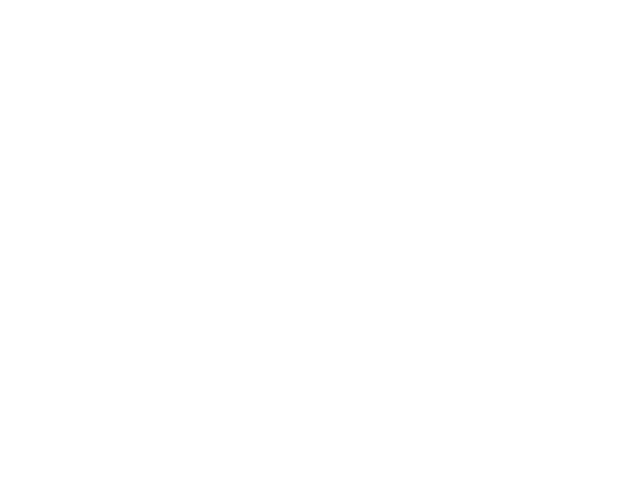
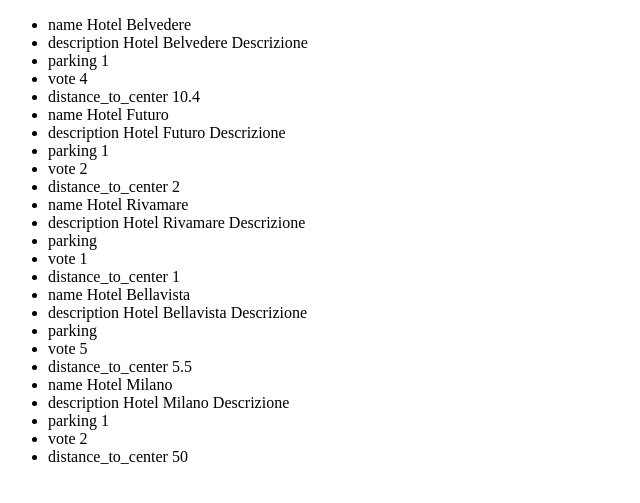
Before and after one commit to BeneArp/php-hotel, a PHP site: page / in a window 1280 px wide. Before the commit the part shown is empty. Shown: the top 503 px of the page, without its empty margins (0-640 px from the left). Run offline with PHP 8.4, Linux system fonts and the light colour scheme.

Commit message:
feat: data output

```diff
--- a/index.php
+++ b/index.php
@@ -51,9 +51,18 @@ Il valore relativo al parcheggio deve essere indicato con “Sì” o “No” -
 <head>
     <meta charset="UTF-8">
     <meta name="viewport" content="width=device-width, initial-scale=1.0">
-    <title>Document</title>
+    <title>Php Hotel</title>
 </head>
+
 <body>
+
+    <ul>
+        <?php foreach($hotels as $hotel) : ?>
+            <?php foreach($hotel as $chiave => $valore) : ?>
+                <li><?php echo $chiave ?> <?php echo $valore ?></li>
+            <?php endforeach; ?>
+        <?php endforeach; ?>
+    </ul>
 
 </body>
 </html>
```
